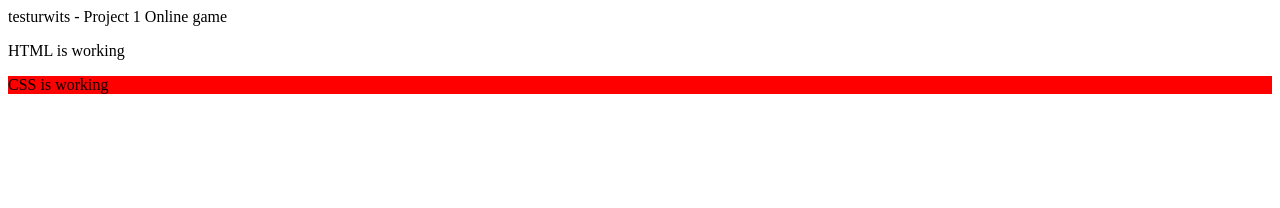
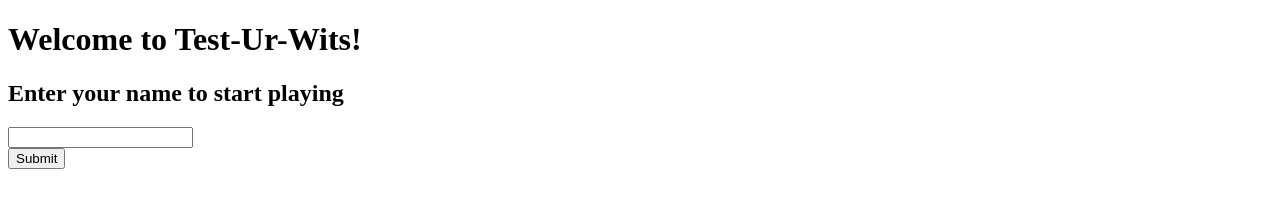
Before and after one commit to jshawl/testurwits, a plain HTML site: page index.html in a window 1280 px wide. Drawn offline with nearby package versions, Linux system fonts and the light colour scheme.

```diff
--- a/index.html
+++ b/index.html
@@ -1,4 +1,3 @@
-testurwits - Project 1 Online game
 
 <!DOCTYPE html>
 <html>
@@ -15,9 +14,15 @@ testurwits - Project 1 Online game
 
 
 <body>
-<p>HTML is working</p>
+<h1>Welcome to Test-Ur-Wits!</h1>
+<h2>Enter your name to start playing</h2>
 
-<p id="test">CSS is working</p>
+<form>
+<input type ="text" name="username"> <br>
+<input type="submit" value="Submit">
+</form>
+
+<!-- <p id="test">CSS is working</p> -->
 
 
 
```
